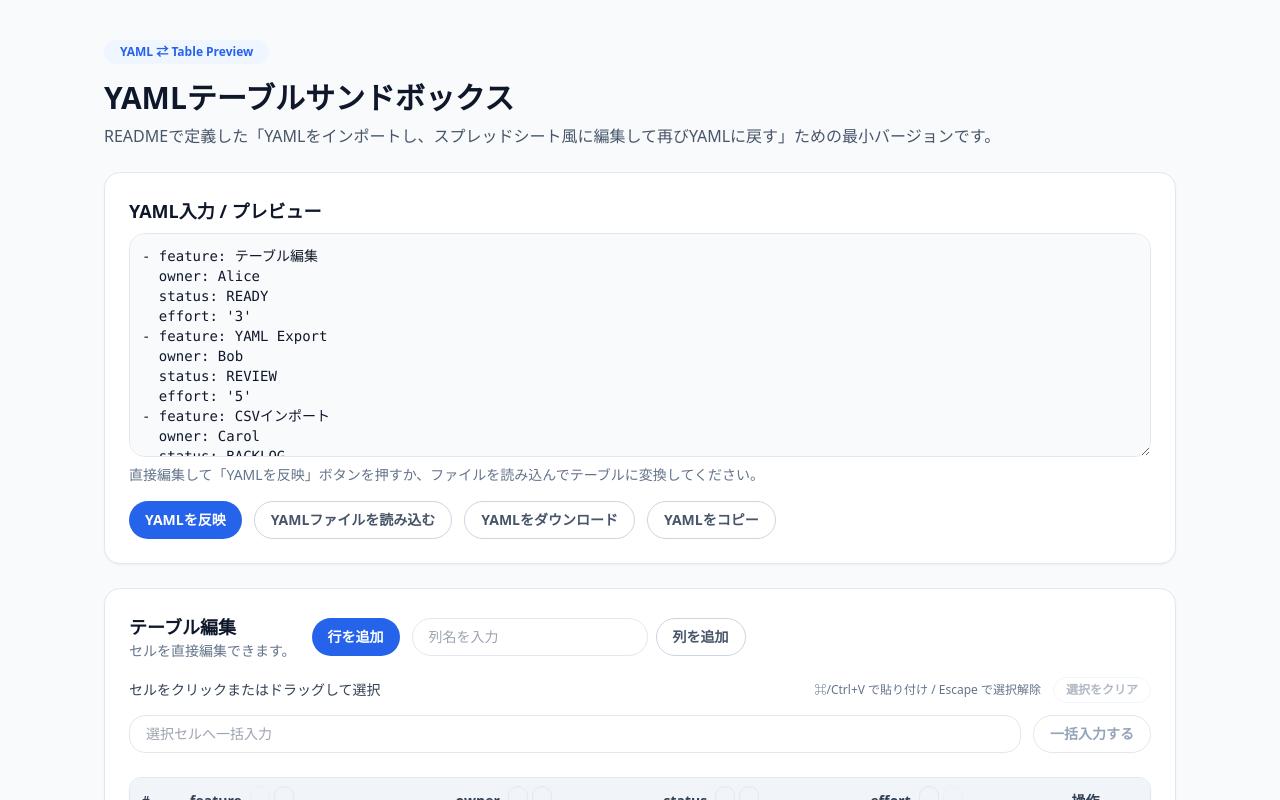
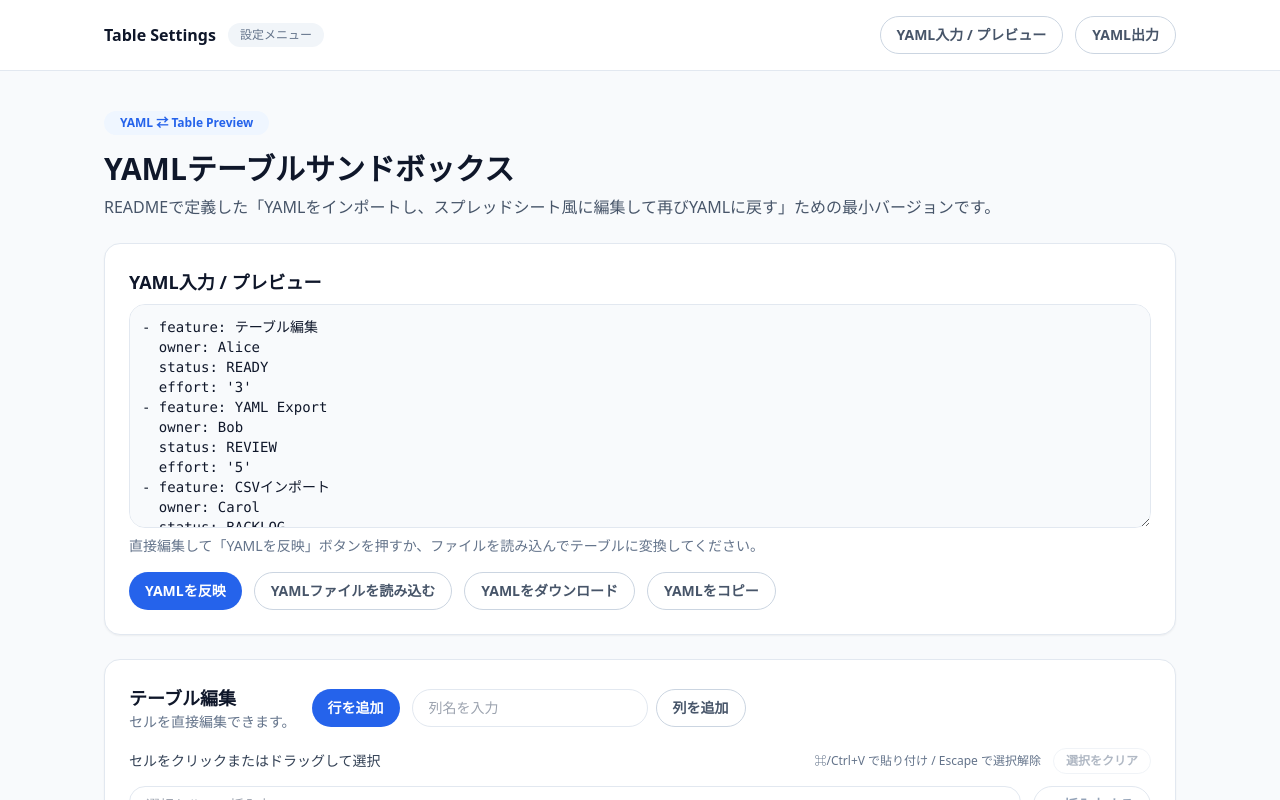
Before and after one commit to pirakansa/Gridelle, a React (Vite) app: page / in a window 1280 px wide. Shown: the top 800 px of the page. Built offline with nearby package versions, Linux system fonts and the light colour scheme.

Commit message:
feat(MenuHeader): add MenuHeader component for YAML panel access

```diff
--- /dev/null
+++ b/src/components/block/MenuHeader.tsx
@@ -0,0 +1,33 @@
+// File Header: Menu header providing access to configuration and auxillary panels.
+import React from 'react'
+import { ghostButtonClass } from '../constants'
+
+// Function Header: Renders the sticky menu bar for invoking YAML related panels.
+export default function MenuHeader({
+  onYamlInputClick,
+  onYamlOutputClick,
+}: {
+  onYamlInputClick?: () => void
+  onYamlOutputClick?: () => void
+}): React.ReactElement {
+  return (
+    <header className="sticky top-0 z-10 w-full border-b border-slate-200 bg-white/90 backdrop-blur">
+      <div className="mx-auto flex w-full max-w-6xl items-center justify-between gap-4 px-6 py-4 md:px-10">
+        <div className="flex items-center gap-3">
+          <span className="text-base font-semibold text-slate-900">Table Settings</span>
+          <span className="rounded-full bg-slate-100 px-3 py-1 text-xs font-medium text-slate-500">
+            設定メニュー
+          </span>
+        </div>
+        <nav aria-label="設定メニュー" className="flex items-center gap-3">
+          <button type="button" className={ghostButtonClass} onClick={onYamlInputClick}>
+            YAML入力 / プレビュー
+          </button>
+          <button type="button" className={ghostButtonClass} onClick={onYamlOutputClick}>
+            YAML出力
+          </button>
+        </nav>
+      </div>
+    </header>
+  )
+}
--- a/src/pages/top/App.tsx
+++ b/src/pages/top/App.tsx
@@ -6,6 +6,7 @@ import HeroSection from '../../components/block/HeroSection'
 import YamlPanel from '../../components/block/YamlPanel'
 import TableEditorPanel from '../../components/block/TableEditorPanel'
 import SpreadsheetTable from '../../components/block/SpreadsheetTable'
+import MenuHeader from '../../components/block/MenuHeader'
 
 // Function Header: Composes the top page using modular sub-components wired to state hooks.
 export default function App(): React.ReactElement {
@@ -13,6 +14,7 @@ export default function App(): React.ReactElement {
 
   return (
     <div className={layoutTheme.pageShell}>
+      <MenuHeader />
       <main className={layoutTheme.contentWrapper}>
         <HeroSection />
         <YamlPanel
```
Also changed, not shown: 1 other file (tests, documents, lock files or other folders).
